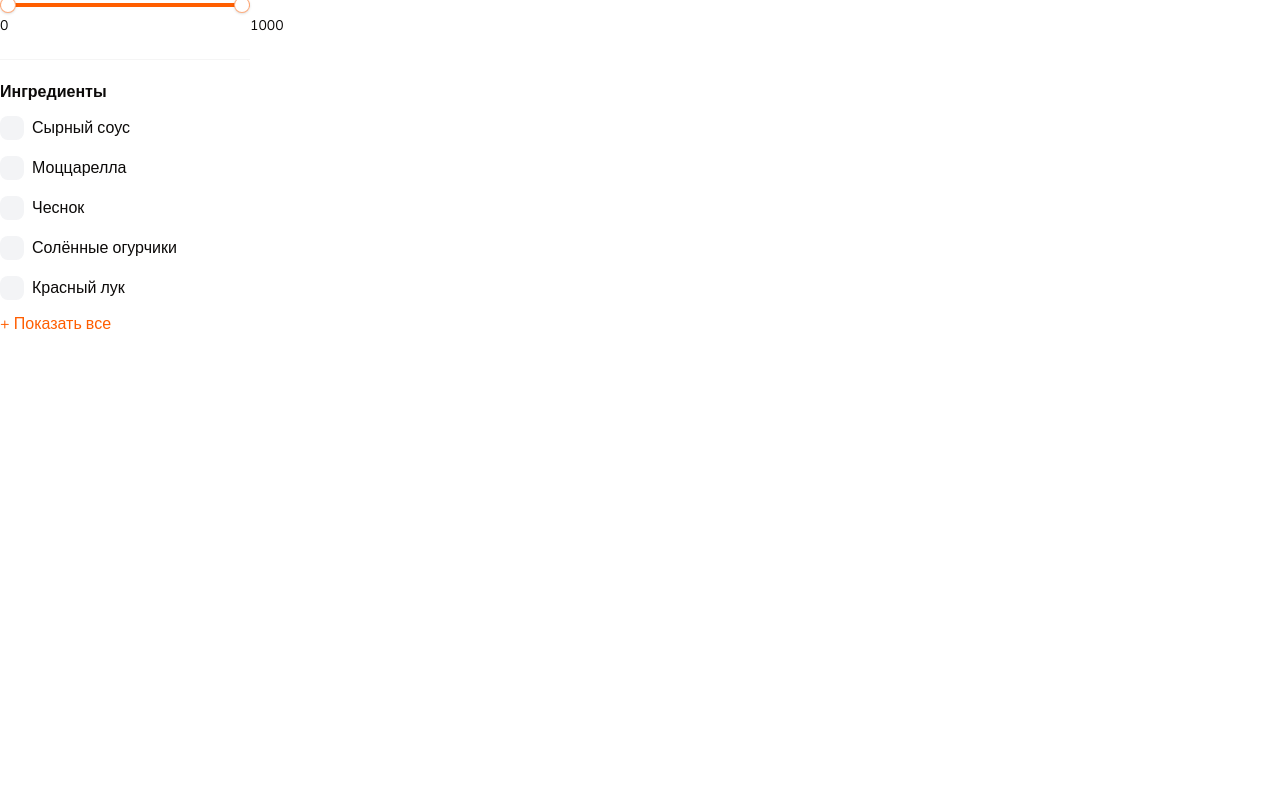
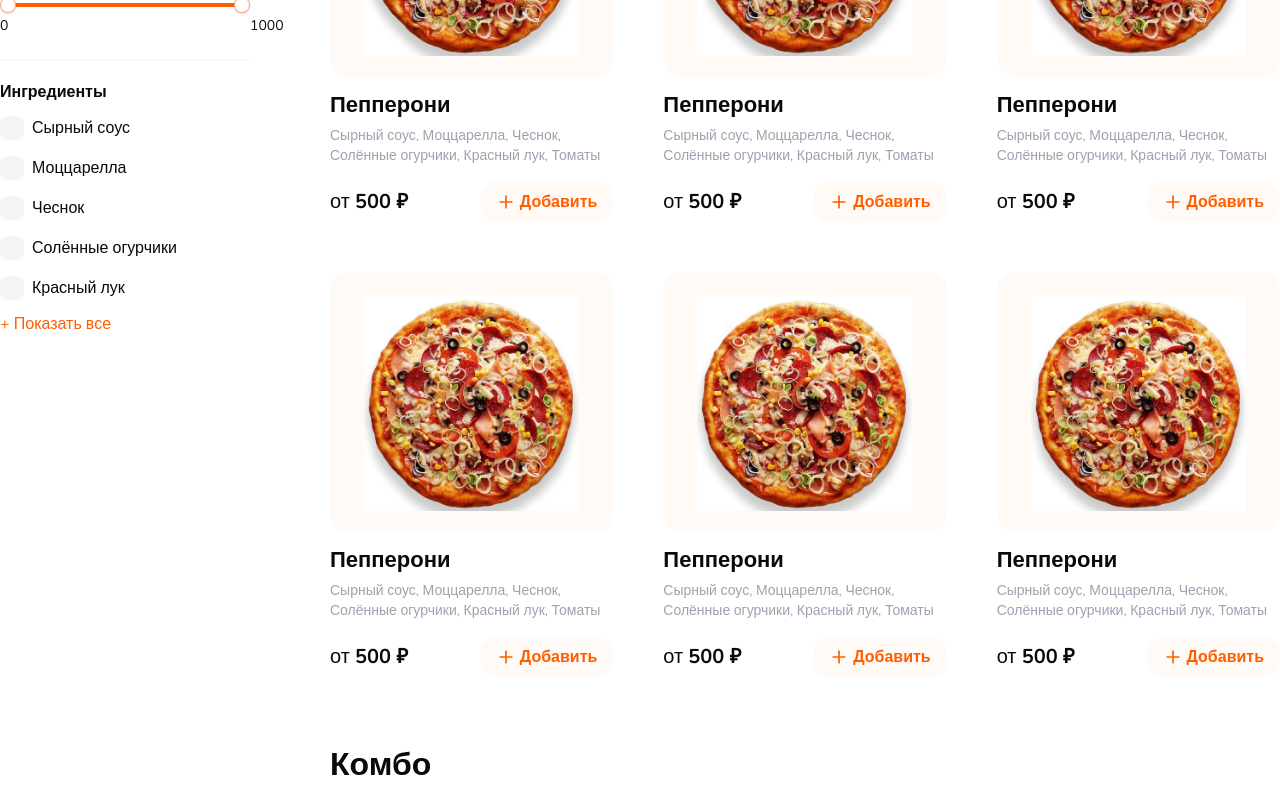
Before and after one commit to Schmit004/Next-Pizza, a Next.js app: page / in a window 1280 px wide. Shown: the part 580-1380 px from the top of the page. Before the commit the page ends 972 px from the top, so only its background shows below. Built offline with nearby package versions, Linux system fonts and the light colour scheme.

Commit message:
Создаёт компоненты ProductCard и ProductGroupList

```diff
--- a/app/page.tsx
+++ b/app/page.tsx
@@ -1,5 +1,6 @@
 import { Suspense } from "react";
 import { Container, Filters, Title, TopBar } from "@/components/shared";
+import { ProductsGroupList } from "@/components/shared/products-group-list";
 
 export default function Home() {
   return (
@@ -22,7 +23,94 @@ export default function Home() {
           {/* Список товаров */}
           <div className="flex-1">
             <div className="flex flex-col gap-16">
-              Список товаров
+              <ProductsGroupList title="Пицца" categoryId={1} items={[
+                {
+                  id: 1,
+                  name: "Пепперони",
+                  imageUrl: "/pizza.jpg",
+                  types: [{ price: 500 }],
+                  ingredients: ["Сырный соус", "Моццарелла", "Чеснок", "Солённые огурчики", "Красный лук", "Томаты"]
+                },
+                {
+                  id: 2,
+                  name: "Пепперони",
+                  imageUrl: "/pizza.jpg",
+                  types: [{ price: 500 }],
+                  ingredients: ["Сырный соус", "Моццарелла", "Чеснок", "Солённые огурчики", "Красный лук", "Томаты"]
+                },
+                {
+                  id: 3,
+                  name: "Пепперони",
+                  imageUrl: "/pizza.jpg",
+                  types: [{ price: 500 }],
+                  ingredients: ["Сырный соус", "Моццарелла", "Чеснок", "Солённые огурчики", "Красный лук", "Томаты"]
+                },
+                {
+                  id: 4,
+                  name: "Пепперони",
+                  imageUrl: "/pizza.jpg",
+                  types: [{ price: 500 }],
+                  ingredients: ["Сырный соус", "Моццарелла", "Чеснок", "Солённые огурчики", "Красный лук", "Томаты"]
+                },
+                {
+                  id: 5,
+                  name: "Пепперони",
+                  imageUrl: "/pizza.jpg",
+                  types: [{ price: 500 }],
+                  ingredients: ["Сырный соус", "Моццарелла", "Чеснок", "Солённые огурчики", "Красный лук", "Томаты"]
+                },
+                {
+                  id: 6,
+                  name: "Пепперони",
+                  imageUrl: "/pizza.jpg",
+                  types: [{ price: 500 }],
+                  ingredients: ["Сырный соус", "Моццарелла", "Чеснок", "Солённые огурчики", "Красный лук", "Томаты"]
+                },
+              ]} />
+              <ProductsGroupList title="Комбо" categoryId={2} items={[
+                {
+                  id: 1,
+                  name: "Пепперони",
+                  imageUrl: "/pizza.jpg",
+                  types: [{ price: 500 }],
+                  ingredients: ["Сырный соус", "Моццарелла", "Чеснок", "Солённые огурчики", "Красный лук", "Томаты"]
+                },
+                {
+                  id: 2,
+                  name: "Пепперони",
+                  imageUrl: "/pizza.jpg",
+                  types: [{ price: 500 }],
+                  ingredients: ["Сырный соус", "Моццарелла", "Чеснок", "Солённые огурчики", "Красный лук", "Томаты"]
+                },
+                {
+                  id: 3,
+                  name: "Пепперони",
+                  imageUrl: "/pizza.jpg",
+                  types: [{ price: 500 }],
+                  ingredients: ["Сырный соус", "Моццарелла", "Чеснок", "Солённые огурчики", "Красный лук", "Томаты"]
+                },
+                {
+                  id: 4,
+                  name: "Пепперони",
+                  imageUrl: "/pizza.jpg",
+                  types: [{ price: 500 }],
+                  ingredients: ["Сырный соус", "Моццарелла", "Чеснок", "Солённые огурчики", "Красный лук", "Томаты"]
+                },
+                {
+                  id: 5,
+                  name: "Пепперони",
+                  imageUrl: "/pizza.jpg",
+                  types: [{ price: 500 }],
+                  ingredients: ["Сырный соус", "Моццарелла", "Чеснок", "Солённые огурчики", "Красный лук", "Томаты"]
+                },
+                {
+                  id: 6,
+                  name: "Пепперони",
+                  imageUrl: "/pizza.jpg",
+                  types: [{ price: 500 }],
+                  ingredients: ["Сырный соус", "Моццарелла", "Чеснок", "Солённые огурчики", "Красный лук", "Томаты"]
+                },
+              ]} />
             </div>
           </div>
         </div>
--- a/components/shared/categories.tsx
+++ b/components/shared/categories.tsx
@@ -2,6 +2,7 @@
 
 import React from 'react';
 import { cn } from '@/lib/utils';
+import { useCategoryStore } from '@/store';
 
 interface Props {
   className?: string;
@@ -16,20 +17,20 @@ const items = [
   { name: 'Десерты', id: 6 },
 ];
 
-const categoryActiveId = 1;
 
 export const Categories: React.FC<Props> = ({ className }) => {
+  const categoryActiveId = useCategoryStore((state) => state.activeId);
 
   return (
     <div className={cn('inline-flex gap-1 bg-gray-50 p-1 rounded-2xl', className)}>
-      {items.map(({ name, id }, index) => (
+      {items.map(({ name, id }) => (
         <a
           className={cn(
             'flex items-center font-bold h-11 rounded-2xl px-5',
             categoryActiveId === id && 'bg-white shadow-md shadow-gray-200 text-primary',
           )}
           href={`/#${name}`}
-          key={index}>
+          key={id}>
           <button>{name}</button>
         </a>
       ))}
--- a/components/shared/index.ts
+++ b/components/shared/index.ts
@@ -4,6 +4,8 @@ export { Container } from "./container";
 export { FilterCheckbox } from "./filter-checkbox";
 export { Filters } from "./filters";
 export { Header } from "./header";
+export { ProductCard } from "./product-card";
+export { ProductsGroupList } from "./products-group-list";
 export { RangeSlider } from "./range-slider";
 export { SortPopup } from "./sort-popup";
 export { Title } from "./title";
--- /dev/null
+++ b/components/shared/product-card.tsx
@@ -0,0 +1,44 @@
+import React from 'react';
+import Link from 'next/link';
+import Image from 'next/image';
+import { Button } from '../ui';
+import { Title } from './title';
+import { Plus } from 'lucide-react';
+
+interface Props {
+  id: number;
+  name: string;
+  price: number;
+  imageUrl: string;
+  ingredients: string[];
+  className?: string;
+}
+
+export const ProductCard: React.FC<Props> = ({ id, name, price, imageUrl, ingredients, className }) => {
+  return (
+    <div className={className}>
+      <Link href={`/product/${id}`}>
+        <div className="flex justify-center p-6 bg-secondary rounded-lg h-[260px]">
+          <Image className="w-[215px] h-[215px]" width={215} height={215} src={imageUrl} alt={name} />
+        </div>
+
+        <Title text={name} size="sm" className="mb-1 mt-3 font-bold" />
+
+        <p className="text-sm text-gray-400">
+          {ingredients.map((ingredient) => ingredient).join(', ')}
+        </p>
+
+        <div className="flex justify-between items-center mt-4">
+          <span className="text-[20px]">
+            от <b>{price} ₽</b>
+          </span>
+
+          <Button variant="secondary" className="text-base font-bold">
+            <Plus size={20} className="mr-1" />
+            Добавить
+          </Button>
+        </div>
+      </Link>
+    </div>
+  );
+};
--- /dev/null
+++ b/components/shared/products-group-list.tsx
@@ -0,0 +1,64 @@
+'use client';
+
+import React from 'react';
+import { Title } from './title';
+import { ProductCard } from './product-card';
+import { useIntersection } from 'react-use';
+import { useCategoryStore } from '@/store';
+import { cn } from '@/lib/utils';
+
+interface TempItems {
+  id: number;
+  name: string;
+  types: { price: number }[];
+  imageUrl: string;
+  ingredients: string[];
+  className?: string;
+}
+
+interface Props {
+  title: string;
+  categoryId: number;
+  items: TempItems[];
+  className?: string;
+  listClassName?: string;
+}
+
+export const ProductsGroupList: React.FC<Props> = ({
+  title,
+  items,
+  listClassName,
+  categoryId,
+  className,
+}) => {
+  const setActiveCategoryId = useCategoryStore((state) => state.setActiveId);
+  const intersectionRef = React.useRef(null);
+  const intersection = useIntersection(intersectionRef, {
+    threshold: 0.4,
+  });
+
+  React.useEffect(() => {
+    if (intersection?.isIntersecting) {
+      setActiveCategoryId(categoryId);
+    }
+  }, [categoryId, intersection?.isIntersecting, setActiveCategoryId, title]);
+
+  return (
+    <div className={className} id={title} ref={intersectionRef}>
+      <Title text={title} size="lg" className="font-extrabold mb-5" />
+
+      <div className={cn('grid grid-cols-3 gap-[50px]', listClassName)}>
+        {items.map((product) => (
+          <ProductCard
+            key={product.id}
+            id={product.id}
+            name={product.name}
+            price={product.types[0].price}
+            imageUrl={product.imageUrl}
+            ingredients={product.ingredients}
+          />
+        ))}
+      </div>
+    </div>
+  );
+};
--- a/package.json
+++ b/package.json
@@ -22,9 +22,11 @@
     "next": "14.2.13",
     "react": "^18",
     "react-dom": "^18",
+    "react-use": "^17.5.1",
     "tailwind-merge": "^2.5.2",
     "tailwindcss-animate": "^1.0.7",
-    "vaul": "^0.9.4"
+    "vaul": "^0.9.4",
+    "zustand": "^5.0.0-rc.2"
   },
   "devDependencies": {
     "@types/node": "^20",
--- /dev/null
+++ b/store/category.ts
@@ -0,0 +1,11 @@
+import { create } from 'zustand';
+
+interface State {
+  activeId: number;
+  setActiveId: (activeId: number) => void;
+}
+
+export const useCategoryStore = create<State>()((set) => ({
+  activeId: 1,
+  setActiveId: (activeId: number) => set({ activeId }),
+}));
--- /dev/null
+++ b/store/index.ts
@@ -0,0 +1 @@
+export * from "./category";
```
Also changed, not shown: public/pizza.jpg (added), 1 other file (tests, documents, lock files or other folders).
